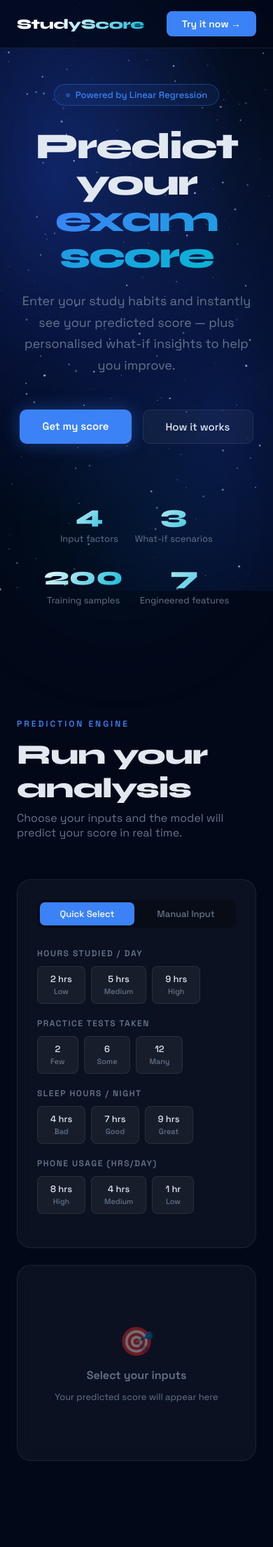
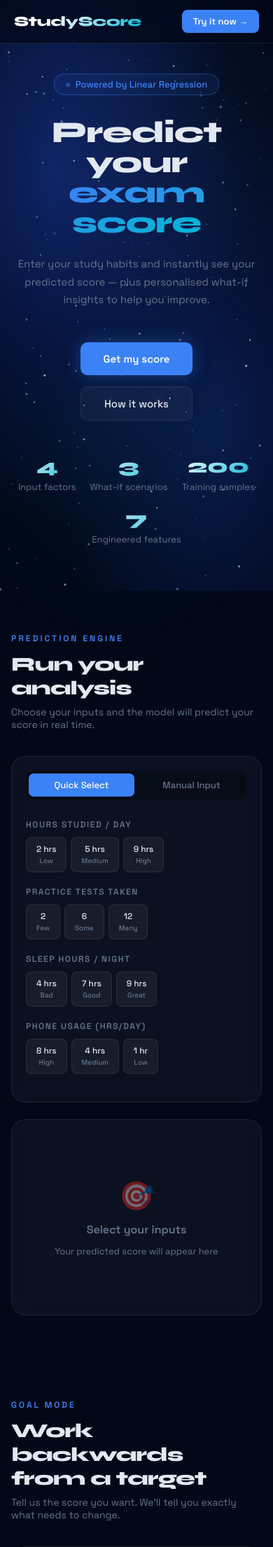
Before and after one commit to aribxz/StudyScore, a Flask app: page / in a window 390 px wide; the page is wider, and only the part inside the window is pictured. Shown: the top 2210 px of that part at 70% size. Run offline with Flask 3, Linux system fonts and the light colour scheme; data that the repository does not hold is empty; parts of the project's set-up code (start-up, migrations or seed data) failed here and were passed over.

Commit message:
Add mobile responsiveness to HTML

```diff
--- a/templates/index3.html
+++ b/templates/index3.html
@@ -208,12 +208,73 @@
     ::-webkit-scrollbar-track { background: var(--bg); }
     ::-webkit-scrollbar-thumb { background: #1e3a6e; border-radius: 3px; }
 
+    /* ── TABLET ──────────────────────────────────────────────── */
     @media (max-width: 900px) {
       .dash-grid, .hw-grid, .goal-grid, .report-charts { grid-template-columns: 1fr; }
       .sim-grid, .report-stats { grid-template-columns: 1fr 1fr; }
       nav { padding: 16px 24px; }
       .nav-links { display: none; }
       .hero-stats { gap: 24px; }
+      .hw-grid { gap: 40px; }
+    }
+
+    /* ── MOBILE ──────────────────────────────────────────────── */
+    @media (max-width: 600px) {
+      /* nav */
+      nav { padding: 14px 20px; }
+      .nav-cta { padding: 8px 16px; font-size: 13px; }
+
+      /* hero */
+      #hero { padding: 100px 20px 60px; }
+      .hero-title { font-size: clamp(38px, 11vw, 56px); letter-spacing: -1px; }
+      .hero-sub { font-size: 15px; }
+      .hero-btns { flex-direction: column; align-items: center; }
+      .btn-primary, .btn-ghost { width: 100%; max-width: 280px; text-align: center; }
+      .hero-stats { gap: 20px; margin-top: 48px; }
+      .stat-num { font-size: 28px; }
+
+      /* shared sections */
+      #dashboard, #goal-mode, #report { padding: 60px 16px; }
+      #how-it-works { padding: 60px 16px; }
+      .section-title { font-size: 28px; }
+      .section-desc { font-size: 14px; margin-bottom: 36px; }
+      .glass { padding: 20px; }
+
+      /* chips */
+      .chip { padding: 8px 14px; font-size: 12px; }
+      .chip-row { gap: 6px; }
+
+      /* score card — stack ring above text on small screens */
+      .score-card { flex-direction: column; align-items: flex-start; gap: 16px; padding: 20px; }
+      .score-grade { font-size: 36px; }
+      .score-insight { font-size: 13px; }
+
+      /* sim cards — single column on very small */
+      .sim-grid { grid-template-columns: 1fr; }
+
+      /* goal section */
+      .target-row { flex-direction: column; align-items: flex-start; gap: 8px; }
+      .target-input { width: 100%; font-size: 16px; }
+      .sug-values { gap: 10px; }
+      .sv-val { font-size: 18px; }
+
+      /* report stats — single column */
+      .report-stats { grid-template-columns: 1fr 1fr; gap: 10px; }
+      .rstat { padding: 16px; }
+      .rstat-val { font-size: 24px; }
+
+      /* how it works formula */
+      .formula-box code { font-size: 11px; }
+
+      /* footer */
+      footer { flex-direction: column; gap: 8px; text-align: center; padding: 24px 20px; }
+    }
+
+    /* ── VERY SMALL ──────────────────────────────────────────── */
+    @media (max-width: 380px) {
+      .report-stats { grid-template-columns: 1fr; }
+      .sim-grid { grid-template-columns: 1fr; }
+      .hero-title { font-size: 34px; }
     }
   </style>
 </head>
```
